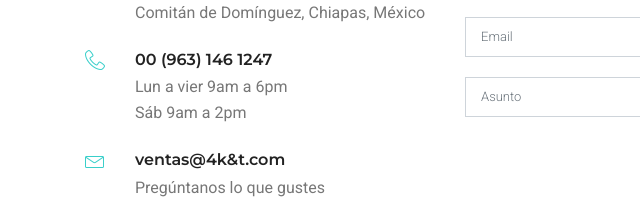
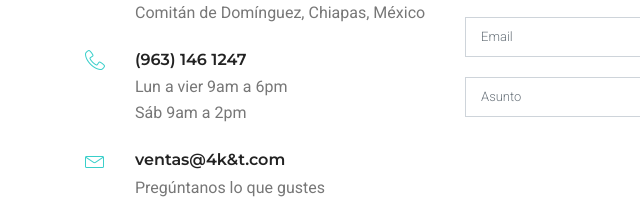
Before and after one commit to lextes/4k_t, a plain HTML site: page intro.html in a window 1280 px wide. Shown: the part 6517-6718 px from the top of the page, 0-640 px from the left. Drawn offline with nearby package versions, Linux system fonts and the light colour scheme; some packages are replaced by stand-ins of ours.

Commit message:
Update intro.html

```diff
--- a/intro.html
+++ b/intro.html
@@ -547,7 +547,7 @@
 							<span class="lnr lnr-phone-handset"></span>
 						</div>
 						<div class="contact-details">
-							<h5>00 (963) 146 1247</h5>
+							<h5>(963) 146 1247</h5>
 							<p>Lun a vier 9am a 6pm <br>Sáb 9am a 2pm</p>
 
 						</div>
```
